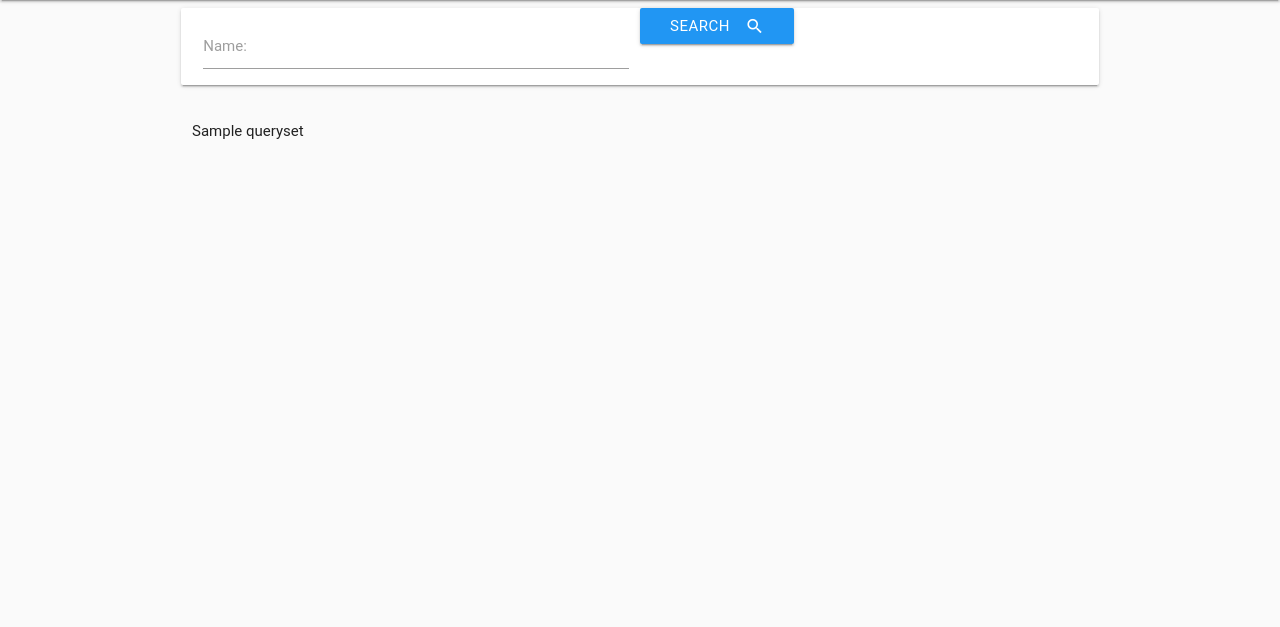
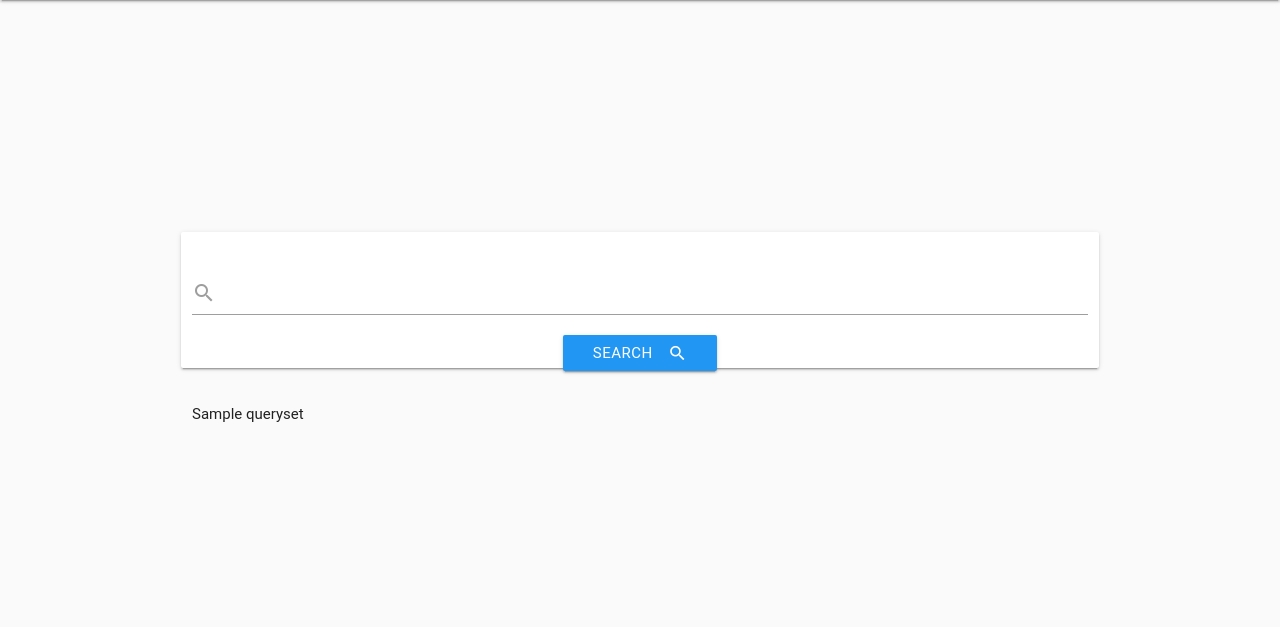
Before and after one commit to SIMRAN1/BytePad, a Django app: template bytepad/web/templates/home.html in a window 1280 px wide. Shown: the part 64-691 px from the top of the page. Run offline with Django 3.2, Linux system fonts and the light colour scheme; tables that the repository leaves empty hold one stand-in row (values such as "Sample post"); the template is opened without the code that fills it: values that come from a table or form of the project are taken from there, most other values are stand-ins (such as "Sample title", 1, 10 or a date in 2020); parts of the project's set-up code (start-up, migrations or seed data) failed here and were passed over; some libraries are stand-ins or nearby versions; some web fonts are replaced.

Commit message:
Home page design

```diff
--- a/bytepad/web/static/css/base.css
+++ b/bytepad/web/static/css/base.css
@@ -1,3 +1,7 @@
+.margin{
+    margin-top: 25%;
+}
+
 .brand-logo {
     margin-left: 2%;
 }
@@ -19,6 +23,6 @@ footer>span{
     color: #1976d2;
 }
 
-.search-form-div {
-    vertical-align: middle;
+#search-form-div {
+    height: 17%;
 }
--- a/bytepad/web/templates/home.html
+++ b/bytepad/web/templates/home.html
@@ -3,25 +3,26 @@
 
 {% block content %}
 
-    <div class="row">
-        <div class="col m12 card-panel hoverable" id="search-form-div">
+    <div class="row margin">
+        <div class="col m12 card-panel hoverable " id="search-form-div">
+        <br>
             <form method="post" id="attendance-form">
                 {% csrf_token %}
-                {% for field in form %}
-{#                    <div class="row">#}
-                        <div class="input-field col m6 inline">
-                            {{ field.errors }}{{ field }}
-                            {{ field.label_tag }}
+                        <div class="input-field">
+                            {{ form.name.errors }}
+                            {{ form.name }}
+                            <label class="label-icon" for={{ form.subject.id_for_label }}><i class="material-icons">search</i></label>
                         </div>
-{#                    </div>#}
-                {% endfor %}
-                <button class="btn waves-effect waves-light blue" type="submit"
-                        name="action"><i class="material-icons right">search</i>
-                    Search
-                </button>
+                <div class="center">
+                    <button class="btn waves-effect waves-light blue " type="submit"
+                            name="action"><i class="material-icons right">search</i>
+                        Search
+                    </button>
+                </div>
+
             </form>
 
-            <div class="col m12">
+            <div class="col m12 row center">
                 {% if messages %}
                     <ul class="messages" id="staggered-test">
                         {% for message in messages %}
```
